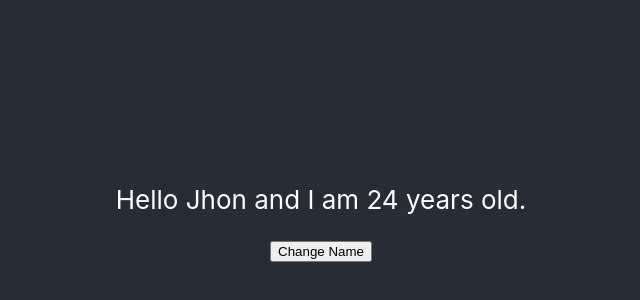
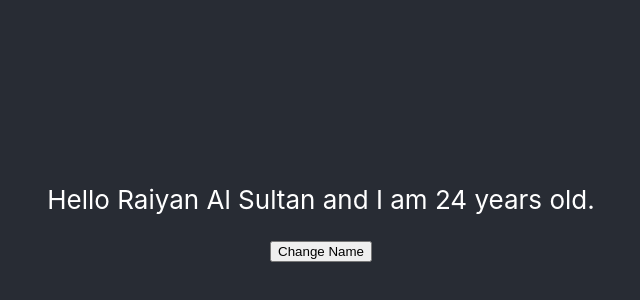
Before and after one commit to NabilRaiyan/Accessories-Gallery, a React (Create React App) app: page / in a window 1280 px wide. Shown: the part 190-490 px from the top of the page, without its empty margins (319-959 px from the left). Built offline with nearby package versions, Linux system fonts and the light colour scheme.

Commit message:
shallow merge

```diff
--- a/src/App.js
+++ b/src/App.js
@@ -8,7 +8,7 @@ class App extends Component {
     super();
 
     this.state = {
-      name: "Jhon",
+      name: {firstname: "Raiyan", lastname:"Al Sultan",},
       age: 24,
     }
   }
@@ -18,9 +18,11 @@ class App extends Component {
       <div className="App">
         <header className="App-header">
           <p>
-          Hello {this.state.name} and I am {this.state.age} years old.
+          Hello {this.state.name.firstname} {this.state.name.lastname} and I am {this.state.age} years old.
           </p>
-          <button>Change Name</button>
+          <button onClick={()=>{
+            this.setState({name: {firstname: "Nabil", lastname:"Abdullah"}, age:34});
+          }}>Change Name</button>
         </header>
       </div>
     );
```
